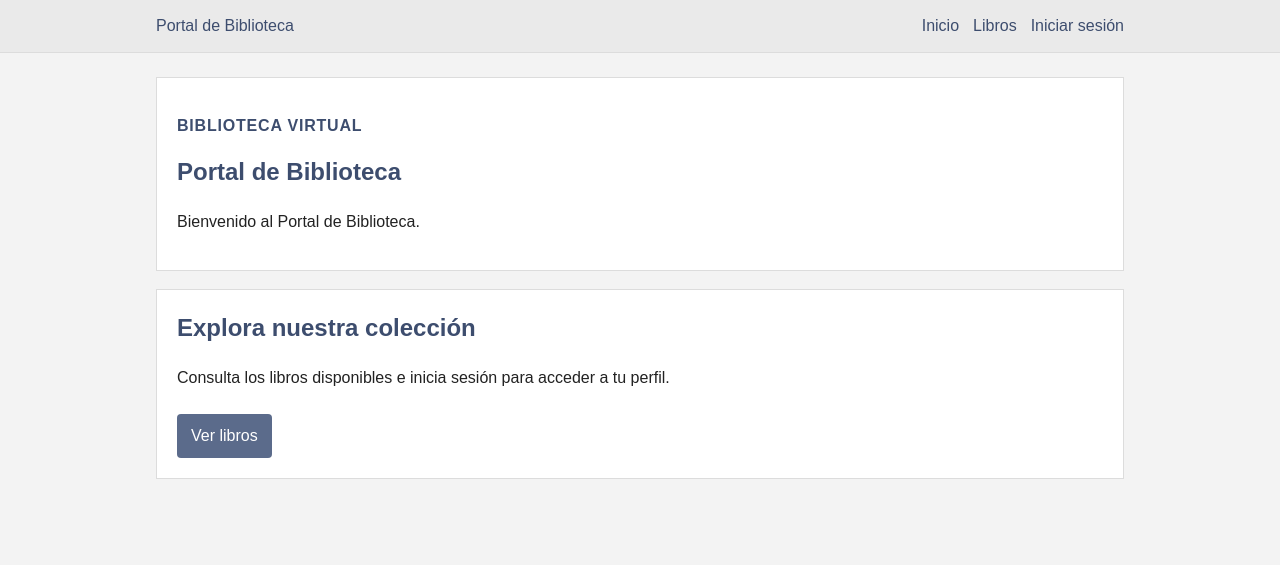
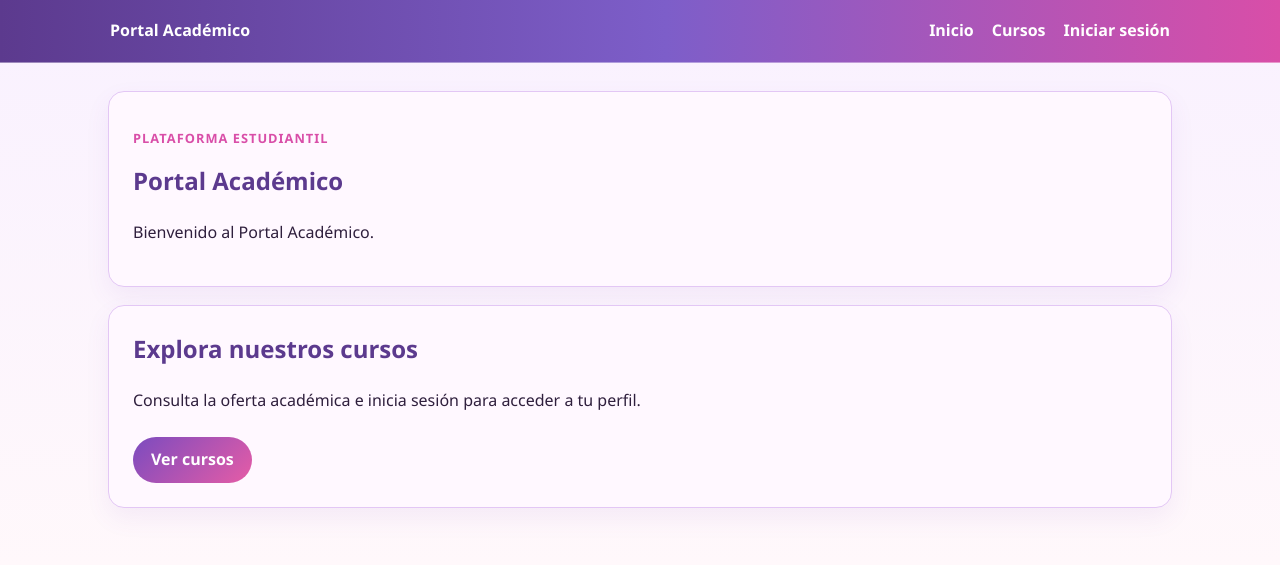
Before and after one commit to compucel724-bit/cursos_luz, a Flask app: page / in a window 1280 px wide. Shown: the top 565 px of the page. Run offline with Flask 3, Linux system fonts and the light colour scheme.

Commit message:
Portal academico final con estilo morado y rosa

```diff
--- a/app.py
+++ b/app.py
@@ -1,23 +1,30 @@
 from flask import Flask, flash, redirect, render_template, request, session, url_for
 
 app = Flask(__name__)
-app.secret_key = "clave-secreta-biblioteca"
+app.secret_key = "clave-secreta-portal-academico"
 
 usuarios = {
-    "carlos": "1111",
-    "laura": "2222",
-    "diego": "3333"
+    "juan": "1234",
+    "maria": "abcd",
+    "pedro": "2026"
 }
 
-libros = [
-    {"titulo": "Python desde cero", "autor": "Juan Pérez", "disponibles": 4},
-    {"titulo": "Desarrollo Web", "autor": "María López", "disponibles": 2},
-    {"titulo": "Inteligencia Artificial", "autor": "Pedro García", "disponibles": 0}
+cursos = [
+    {"nombre": "Programación Web", "docente": "Luis Pérez", "cupos": 15},
+    {"nombre": "Bases de Datos", "docente": "Ana López", "cupos": 8},
+    {"nombre": "Inteligencia Artificial", "docente": "Carlos Rojas", "cupos": 0}
 ]
+
 
 @app.route("/")
 def index():
-    return render_template("index.html", ultimo_usuario=request.cookies.get("ultimo_usuario"))
+    usuario_preferido = request.cookies.get("usuario_preferido")
+    if usuario_preferido:
+        mensaje = f"Bienvenido nuevamente, {usuario_preferido}."
+    else:
+        mensaje = "Bienvenido al Portal Académico."
+    return render_template("index.html", mensaje=mensaje, usuario_preferido=usuario_preferido)
+
 
 @app.route("/login", methods=["GET", "POST"])
 def login():
@@ -27,8 +34,8 @@ def login():
 
         if usuarios.get(usuario) == contrasena:
             session["usuario"] = usuario
-            respuesta = redirect(url_for("libros_disponibles"))
-            respuesta.set_cookie("ultimo_usuario", usuario)
+            respuesta = redirect(url_for("cursos_disponibles"))
+            respuesta.set_cookie("usuario_preferido", usuario)
             flash(f"Bienvenido, {usuario}.", "success")
             return respuesta
 
@@ -36,9 +43,16 @@ def login():
 
     return render_template("login.html")
 
+
+@app.route("/cursos")
+def cursos_disponibles():
+    return render_template("cursos.html", cursos=cursos)
+
+
 @app.route("/libros")
 def libros_disponibles():
-    return render_template("libros.html", libros=libros)
+    return redirect(url_for("cursos_disponibles"))
+
 
 @app.route("/perfil")
 def perfil():
@@ -48,17 +62,20 @@ def perfil():
 
     return render_template("perfil.html", usuario=session["usuario"])
 
+
 @app.route("/logout")
 def logout():
     session.clear()
     flash("La sesión fue cerrada correctamente.", "success")
     return redirect(url_for("index"))
 
+
 @app.route("/eliminar-cookie")
 def eliminar_cookie():
     respuesta = redirect(url_for("index"))
-    respuesta.delete_cookie("ultimo_usuario")
+    respuesta.delete_cookie("usuario_preferido")
     return respuesta
+
 
 if __name__ == "__main__":
     app.run(debug=True)
--- a/static/style.css
+++ b/static/style.css
@@ -1,34 +1,36 @@
 :root {
-    --fondo: #f3f3f3;
-    --panel: #ffffff;
-    --principal: #3d4d6e;
-    --texto: #222222;
-    --borde: #dcdcdc;
-    --boton: #5b6b8b;
-    --boton2: #8998b3;
-    --exito: #3c7b49;
-    --error: #9d3d3d;
+    --fondo: #f8eefc;
+    --panel: #fff8ff;
+    --principal: #5c3a8e;
+    --secundario: #d94ea8;
+    --resaltado: #f2b7d4;
+    --texto: #2f1f3d;
+    --borde: #e3c7f5;
+    --boton: #7b4bbf;
+    --boton2: #e65ca6;
+    --exito: #1d8f69;
+    --error: #b93b63;
 }
 
 * { box-sizing: border-box; }
 
 body {
     margin: 0;
-    background: var(--fondo);
+    background: linear-gradient(180deg, #f9f1ff 0%, #fff8fb 100%);
     color: var(--texto);
-    font-family: Arial, sans-serif;
-    line-height: 1.5;
+    font-family: "Segoe UI", Arial, sans-serif;
+    line-height: 1.6;
 }
 
 .site-header {
-    background: #eaeaea;
-    border-bottom: 1px solid var(--borde);
+    background: linear-gradient(90deg, var(--principal), #7d5ec9 52%, var(--secundario));
+    border-bottom: 1px solid rgba(255,255,255,0.4);
 }
 
 .navbar {
-    max-width: 1000px;
+    max-width: 1100px;
     margin: 0 auto;
-    padding: 14px 16px;
+    padding: 18px 20px;
     display: flex;
     justify-content: space-between;
     align-items: center;
@@ -36,28 +38,33 @@ body {
 
 .brand,
 .nav-links a {
-    color: var(--principal);
+    color: #fff;
     text-decoration: none;
+    font-weight: 600;
 }
 
 .nav-links {
     display: flex;
-    gap: 14px;
+    gap: 18px;
+    align-items: center;
 }
 
 .container {
-    max-width: 1000px;
+    max-width: 1100px;
     margin: 0 auto;
-    padding: 24px 16px 40px;
+    padding: 28px 18px 40px;
 }
 
 .hero,
 .content-section,
 .form-card,
-.book-card {
+.book-card,
+.profile-card {
     background: var(--panel);
     border: 1px solid var(--borde);
-    padding: 20px;
+    border-radius: 16px;
+    box-shadow: 0 10px 25px rgba(124, 76, 186, 0.08);
+    padding: 24px;
     margin-bottom: 18px;
 }
 
@@ -67,88 +74,87 @@ h1, h2 {
 }
 
 .eyebrow {
-    color: var(--principal);
-    font-weight: bold;
+    color: var(--secundario);
+    font-weight: 700;
     text-transform: uppercase;
-    letter-spacing: 0.05em;
+    letter-spacing: 0.08em;
+    font-size: 0.8rem;
 }
 
 .button {
     display: inline-block;
-    background: var(--boton);
-    color: white;
+    background: linear-gradient(135deg, var(--boton), var(--boton2));
+    color: #fff;
     text-decoration: none;
-    padding: 10px 14px;
-    border-radius: 4px;
+    padding: 10px 18px;
+    border-radius: 999px;
     margin-top: 8px;
+    font-weight: 600;
+    border: none;
+    cursor: pointer;
 }
 
 .button.secondary {
-    background: var(--boton2);
-    color: #fff;
+    background: linear-gradient(135deg, var(--secundario), #f58cc0);
 }
 
 .form-card {
-    max-width: 500px;
+    max-width: 520px;
 }
 
 form {
     display: grid;
-    gap: 8px;
+    gap: 12px;
+}
+
+label {
+    font-weight: 600;
+    color: var(--texto);
 }
 
 input {
-    padding: 9px;
+    padding: 10px 12px;
     border: 1px solid var(--borde);
-    border-radius: 4px;
+    background: #fff;
+    border-radius: 10px;
 }
 
 .book-grid {
     display: grid;
-    grid-template-columns: repeat(3, 1fr);
-    gap: 16px;
+    grid-template-columns: repeat(3, minmax(0, 1fr));
+    gap: 18px;
 }
 
 .available { color: var(--exito); font-weight: bold; }
 .unavailable { color: var(--error); font-weight: bold; }
 
 .alert {
+    border-radius: 12px;
+    padding: 12px 15px;
+    margin-bottom: 12px;
     border: 1px solid var(--borde);
-    background: #f8f8f8;
-    padding: 10px 12px;
-    margin-bottom: 12px;
+    background: #fff0fa;
 }
 
 .alert.success { color: var(--exito); }
 .alert.error { color: var(--error); }
 
 .profile {
-    background: #f7f7f7;
+    background: linear-gradient(180deg, #fffafc 0%, #f8f0ff 100%);
     border: 1px solid var(--borde);
-    padding: 22px;
-}
-
-.profile-card {
-    background: #fff;
-    border: 1px solid var(--borde);
-    padding: 18px;
+    border-radius: 16px;
+    padding: 24px;
 }
 
 .profile-user {
     display: flex;
     justify-content: space-between;
     align-items: center;
-    background: #f3f3f3;
+    background: #f7ecff;
     border: 1px solid var(--borde);
+    border-radius: 12px;
     padding: 12px 14px;
-    margin-top: 10px;
-}
-
-.author-signature {
-    text-align: right;
-    margin-top: 14px;
-    font-weight: bold;
-    color: var(--principal);
+    margin-top: 12px;
 }
 
 @media (max-width: 700px) {
--- a/templates/base.html
+++ b/templates/base.html
@@ -3,16 +3,16 @@
 <head>
     <meta charset="UTF-8">
     <meta name="viewport" content="width=device-width, initial-scale=1.0">
-    <title>{% block title %}Biblioteca Central{% endblock %}</title>
+    <title>{% block title %}Portal Académico{% endblock %}</title>
     <link rel="stylesheet" href="{{ url_for('static', filename='style.css') }}">
 </head>
 <body>
     <header class="site-header">
         <nav class="navbar">
-            <a class="brand" href="{{ url_for('index') }}">Portal de Biblioteca</a>
+            <a class="brand" href="{{ url_for('index') }}">Portal Académico</a>
             <div class="nav-links">
                 <a href="{{ url_for('index') }}">Inicio</a>
-                <a href="{{ url_for('libros_disponibles') }}">Libros</a>
+                <a href="{{ url_for('cursos_disponibles') }}">Cursos</a>
                 {% if session.get('usuario') %}
                     <a href="{{ url_for('perfil') }}">Perfil</a>
                     <a href="{{ url_for('logout') }}">Cerrar sesión</a>
--- a/templates/index.html
+++ b/templates/index.html
@@ -4,19 +4,17 @@
 
 {% block content %}
 <section class="hero">
-    <p class="eyebrow">Biblioteca virtual</p>
-    <h1>Portal de Biblioteca</h1>
-    {% if ultimo_usuario %}
-        <p>Último usuario registrado: <strong>{{ ultimo_usuario }}</strong>.</p>
+    <p class="eyebrow">Plataforma estudiantil</p>
+    <h1>Portal Académico</h1>
+    <p>{{ mensaje }}</p>
+    {% if usuario_preferido %}
         <a class="button secondary" href="{{ url_for('eliminar_cookie') }}">Eliminar cookie</a>
-    {% else %}
-        <p>Bienvenido al Portal de Biblioteca.</p>
     {% endif %}
 </section>
 
 <section class="content-section">
-    <h2>Explora nuestra colección</h2>
-    <p>Consulta los libros disponibles e inicia sesión para acceder a tu perfil.</p>
-    <a class="button" href="{{ url_for('libros_disponibles') }}">Ver libros</a>
+    <h2>Explora nuestros cursos</h2>
+    <p>Consulta la oferta académica e inicia sesión para acceder a tu perfil.</p>
+    <a class="button" href="{{ url_for('cursos_disponibles') }}">Ver cursos</a>
 </section>
 {% endblock %}
--- a/templates/perfil.html
+++ b/templates/perfil.html
@@ -15,6 +15,5 @@
             <a class="button secondary" href="{{ url_for('logout') }}">Cerrar sesión</a>
         </div>
     </div>
-    <div class="author-signature">Autor: Miguel Quiroz</div>
 </section>
 {% endblock %}
```
Also changed, not shown: templates/cursos.html (added, +23 -0 lines), templates/libros.html (deleted, +0 -23 lines), README.md.
